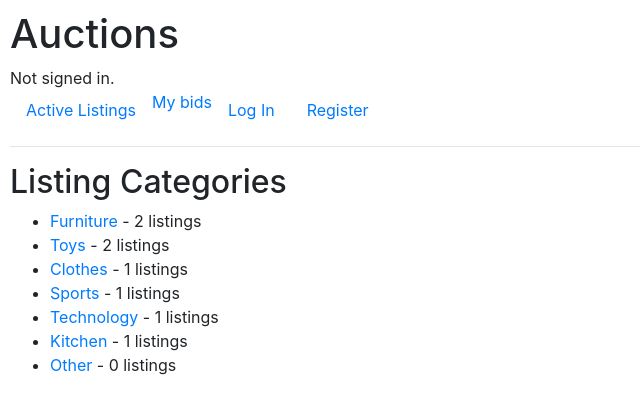
After one commit to StigOlov/CommerceAuction, a Django app: page /display_categories in a window 1280 px wide. The commit adds this page. Shown: the top 414 px of the page, without its empty margins (0-640 px from the left). Run offline with Django 3.2, Linux system fonts and the light colour scheme; data comes from the database, SQL or seed files in the repository; both versions use the stored data as it was after the commit; some libraries are stand-ins or nearby versions.

Commit message:
Implemented categories

```diff
--- a/auctions/models.py
+++ b/auctions/models.py
@@ -72,4 +72,4 @@ class Watchlist(models.Model):
     timestamp = models.DateTimeField(auto_now_add=True)
 
     def __str__(self):
-        return f"{self.user.username}'s Watchlist Item"
+        return f'Watchlist entry for User: {self.user_id.username}, Listing: {self.listing_id.item_name}'
--- /dev/null
+++ b/auctions/templates/auctions/display_categories.html
@@ -0,0 +1,14 @@
+{% extends "auctions/layout.html" %}
+
+{% block body %}
+    <h2>Listing Categories</h2>
+
+<ul>
+    {% for category in categories_with_counts %}
+    <li>
+    <a href="{% url 'display_specific_category' category_name=category.name %}">{{ category.name }}</a> - {{ category.num_listings }} listings
+    </li>
+    {% endfor %}
+</ul>
+
+{% endblock %}
--- a/auctions/templates/auctions/index.html
+++ b/auctions/templates/auctions/index.html
@@ -4,7 +4,8 @@
     <a href="{% url 'active_listings' %}">Active Listings</a>
 
     <a href="{% url 'create_listing' %}">Create New Listing</a>
-    <a href="{% url 'my_listings' %}">My listings</a>
+    <a href="{% url 'my_listings' %}">My Listings</a>
     <a href="{% url 'display_watchlist' %}">My Watchlist</a>
+    <a href="{% url 'display_categories' %}"> Listing Categories</a>
 
 {% endblock %}
--- a/auctions/urls.py
+++ b/auctions/urls.py
@@ -19,7 +19,10 @@ urlpatterns = [
     path("add_to_watchlist/<int:listing_id>", views.add_to_watchlist, name="add_to_watchlist"),
     path("remove_from_watchlist/<int:listing_id>", views.remove_from_watchlist, name="remove_from_watchlist"),
     path("display_watchlist", views.display_watchlist, name="display_watchlist"),
-    path("my_bids", views.my_bids, name="my_bids")
+    path("my_bids", views.my_bids, name="my_bids"),
+    path("delete_listing/<int:listing_id>", views.delete_listing, name="delete_listing"),
+    path("display_categories", views.display_categories, name="display_categories" ),
+    path("display_specific_category/<str:category_name>/", views.display_specific_category, name="display_specific_category")
 
     ]
 
--- a/auctions/views.py
+++ b/auctions/views.py
@@ -1,5 +1,6 @@
 from django.contrib.auth import authenticate, login, logout
 from django.db import IntegrityError, migrations, models
+from django.db.models import Count
 from django.http import HttpResponse, HttpResponseRedirect
 from django.shortcuts import render, redirect, get_object_or_404, reverse
 from django.urls import reverse
@@ -107,16 +108,33 @@ def create_listing(request):
 
 def display_listing(request, listing_id):
     listing = get_object_or_404(Auction_listings, pk=listing_id)
+    listing_owner = listing.user_id
     comments = Comments.objects.filter(listing_id=listing)
     current_highest_bid = Bid.objects.filter(listing_id=listing).order_by('-amount').first()
     highest_bidder_name = current_highest_bid.user_id.username if current_highest_bid else None
 
-    print(highest_bidder_name)
+    current_highest_bid = Bid.objects.filter(listing_id=listing).order_by('-amount').first()
+    user_bid = Bid.objects.filter(listing_id=listing, user_id=request.user).first()
+    user_bid_amount = user_bid.amount if user_bid else None
+
+    # Calculate the difference in amounts, if the user was outbid
+    outbid_amount = None
+    outbidder_username = None
+    if current_highest_bid and user_bid and user_bid_amount < current_highest_bid.amount:
+        outbid_amount = current_highest_bid.amount - user_bid.amount
+        outbidder_username = current_highest_bid.user_id.username
+
+    if outbid_amount is not None:
+        messages.info(request, f"You were outbid by {outbidder_username} with ${outbid_amount:.2f}")
 
     return render(request, 'auctions/display_listing.html', {
         'listing': listing,
         'comments': comments,
-        'highest_bidder_username': highest_bidder_name
+        'highest_bidder_username': highest_bidder_name,
+        'current_highest_bid': current_highest_bid,
+        'outbid_amount': outbid_amount,
+        'outbidder_username': outbidder_username,
+        'listing_owner': listing_owner
     })
 
 def place_comment(request, listing_id):
@@ -190,7 +208,6 @@ def my_bids(request):
     })
 
 
-
 def active_listings(request):
     active_listings = Auction_listings.objects.filter(closing_date__gte=timezone.now())
     return render(request, 'auctions/active_listings.html', {
@@ -203,7 +220,6 @@ def my_listings(request):
     listings = Auction_listings.objects.filter(user_id=user)
     return render(request, 'auctions/my_listings.html', {
         'listings': listings})
-
 
 @login_required
 def add_to_watchlist(request, listing_id):
@@ -243,3 +259,28 @@ def display_watchlist(request):
 
     return render(request, 'auctions/display_watchlist.html', {
         'watchlist_items': watchlist_items})
+
+def delete_listing(request, listing_id):
+    listing = get_object_or_404(Auction_listings, pk=listing_id)
+    item_name = listing.item_name
+
+    if request.method == 'POST' and request.user == listing.user_id:
+        listing.delete()
+        return render(request, 'auctions/deletion_confirmation.html', {
+            'item_name': item_name})
+
+def display_categories(request):
+    categories_with_counts = Category.objects.annotate(num_listings=Count('auction_listings'))
+
+    return render(request, 'auctions/display_categories.html', {
+        'categories_with_counts': categories_with_counts,
+    })
+
+def display_specific_category(request, category_name):
+    category = get_object_or_404(Category, name=category_name)
+    listings = Auction_listings.objects.filter(category=category)
+
+    return render(request, 'auctions/display_specific_category.html', {
+        'category': category,
+        'listings': listings,
+    })
```
Also changed, not shown: auctions/templates/auctions/deletion_confirmation.html (added, +9 -0 lines), auctions/templates/auctions/display_listing.html (+10 -0 lines), auctions/templates/auctions/display_specific_category.html (added, +13 -0 lines), db.sqlite3, media/auction_images/Hudson-soffa-tyg-orinocco-24-mole-1.jpeg (added), media/auction_images/KAFFEKOKARE.jpeg (added), media/auction_images/LEGO-Star-Wars-Soldados-Clone-de-501-119-Pe-as_1691522749_gg.jpeg (added), media/auction_images/Rod-Stol-Vitpigmenterad-Ek-02.jpeg (added), media/auction_images/bauer-hockeyklubba-sling-int.jpeg (added), media/auction_images/c436197b-bc4e-40c4-bab4-eed797d95a66.jpeg (added), media/auction_images/download.jpeg (added), media/auction_images/images.jpeg (added).
